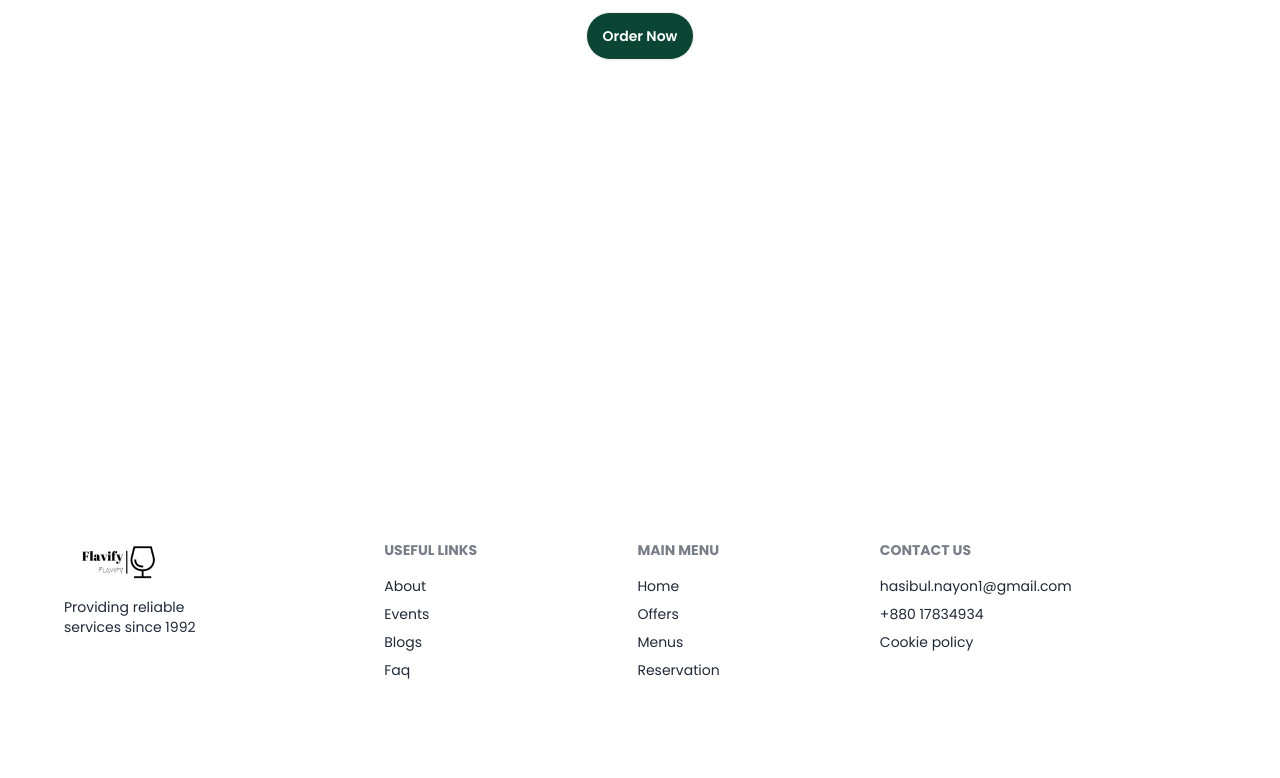
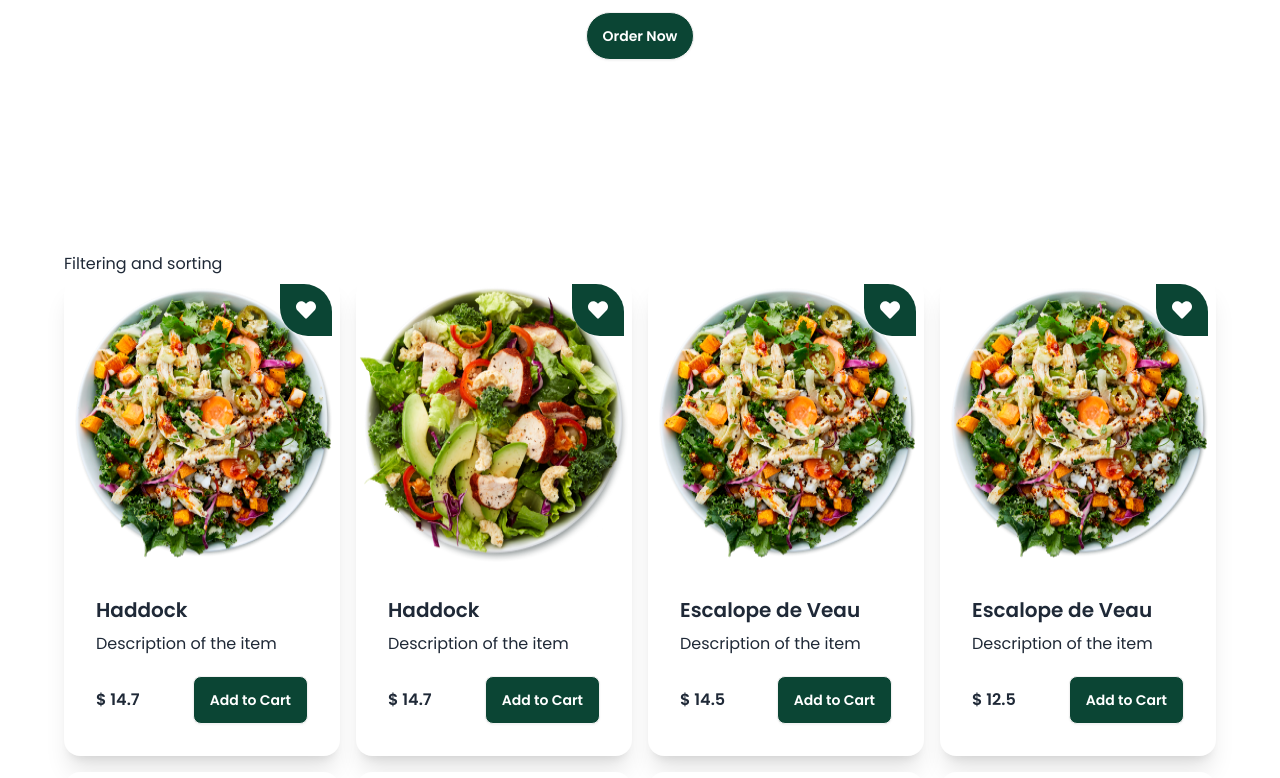
Before and after one commit to nayon117/flavify-client, a React (Vite) app: page /menu in a window 1280 px wide. Shown: the part 300-1078 px from the top of the page. Before the commit the page ends 1020 px from the top, so only its background shows below. Built offline with nearby package versions, Linux system fonts and the light colour scheme.

Commit message:
show all data in menu page

```diff
--- a/src/pages/shop/Menu.jsx
+++ b/src/pages/shop/Menu.jsx
@@ -1,5 +1,6 @@
 import { useEffect } from "react";
 import { useState } from "react";
+import Cards from "../../components/Cards";
 
 const Menu = () => {
     const [menu, setMenu] = useState([])
@@ -62,6 +63,7 @@ const Menu = () => {
           // code block
           break;
       }
+      setFilteredItems(sortedItems)
     }
 
   return (
@@ -86,7 +88,17 @@ const Menu = () => {
 
       {/* menu shop bar */}
 
-      <div className="section-container"></div>
+      <div className="section-container">
+        {/* btns and sorts */}
+        <div>Filtering and sorting</div>
+
+        {/* product card */}
+        <div className="grid grid-cols-1 md:grid-cols-2 lg:grid-cols-4 gap-4">
+          {
+            filteredItems?.map(item=><Cards key={item._id} item={item}/>)
+          }
+        </div>
+      </div>
     </div>
   );
 };
```
